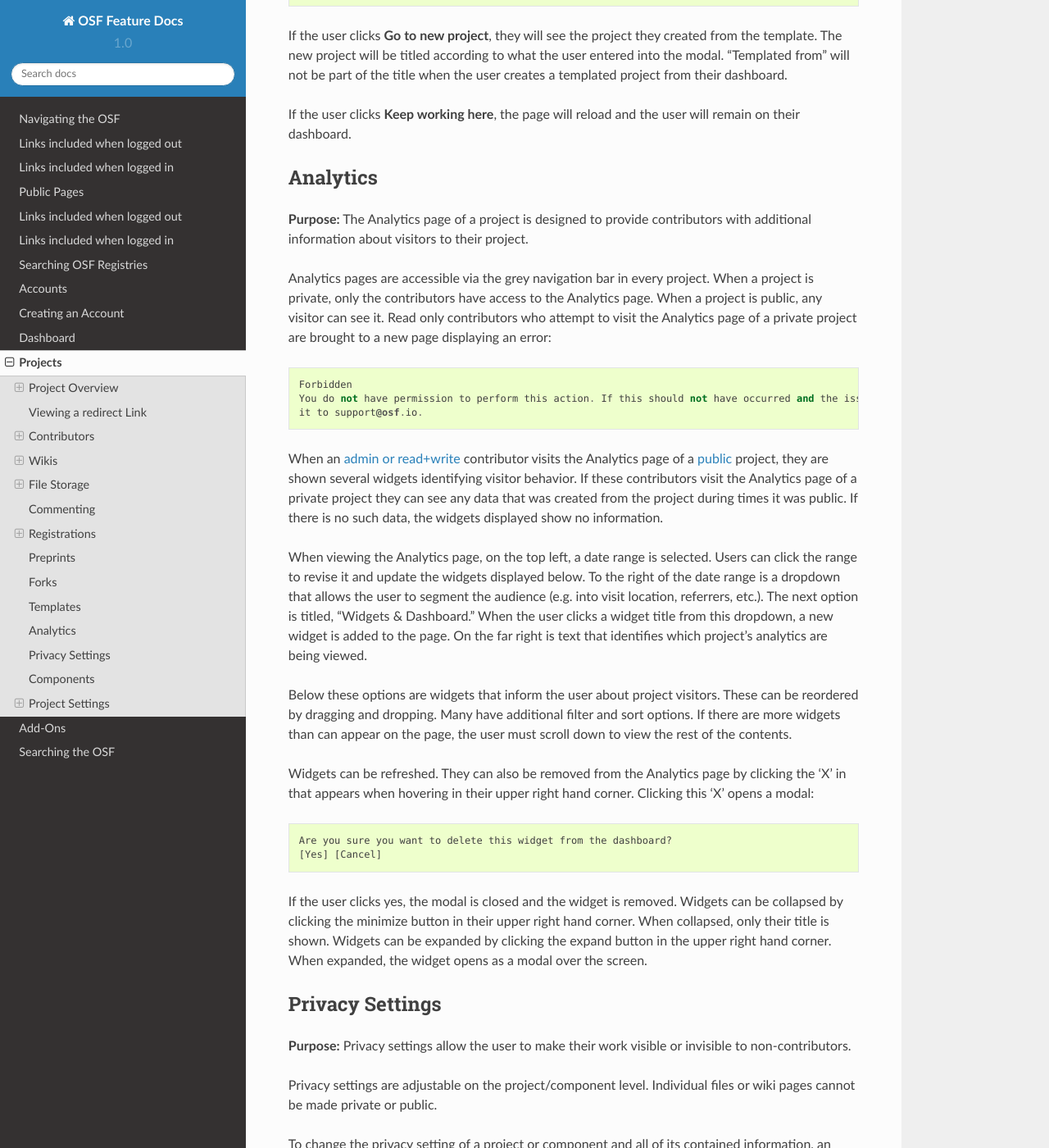
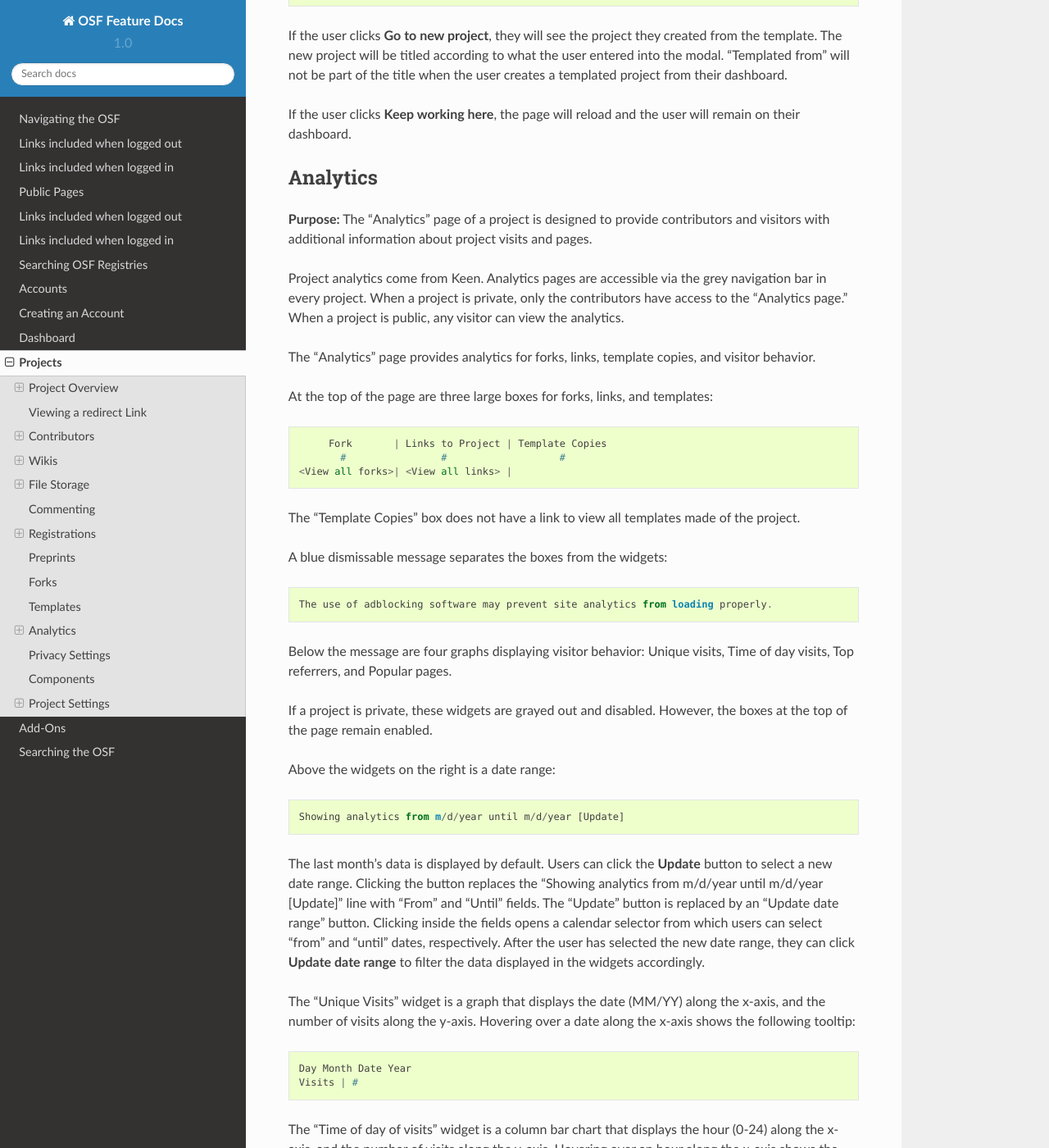
Before and after one commit to CenterForOpenScience/OSFDocs, a Sphinx documentation site: the page built from docs/projects/projects_index.rst, in a window 1280 px wide and 1400 px high, scrolled down 58907 px. Shown: the whole window at 82% size. Built offline with Sphinx 7.4.7 and the Read the Docs theme 2.0.0, drawn with Linux system fonts in a browser that asks for light colours; some of the changed text lies outside the part shown.

Commit message:
moved forks, links, and templates to the Analytics page

```diff
--- a/docs/projects/analytics.rst
+++ b/docs/projects/analytics.rst
@@ -1,36 +1,129 @@
-**Purpose:** The Analytics page of a project is designed to provide contributors with additional information about visitors to their
-project.
+**Purpose:** The "Analytics" page of a project is designed to provide contributors and visitors with additional information about project visits and pages.
+
+Project analytics come from Keen. Analytics pages are accessible via the grey navigation bar in every project. When a project is private, only the contributors
+have access to the "Analytics page." When a project is public, any visitor can view the analytics.
+
+The "Analytics" page provides analytics for forks, links, template copies, and visitor behavior.
+
+At the top of the page are three large boxes for forks, links, and templates::
+
+       Fork       | Links to Project | Template Copies
+         #                #                   #
+  <View all forks>| <View all links> |
+
+The "Template Copies" box does not have a link to view all templates made of the project.
+
+A blue dismissable message separates the boxes from the widgets::
+
+    The use of adblocking software may prevent site analytics from loading properly.
+
+Below the message are four graphs displaying visitor behavior: Unique visits, Time of day visits, Top referrers, and Popular pages.
+
+If a project is private, these widgets are grayed out and disabled. However, the boxes at the top of the page
+remain enabled.
+
+Above the widgets on the right is a date range::
+
+    Showing analytics from m/d/year until m/d/year [Update]
+
+The last month's data is displayed by default. Users can click the **Update** button to select a new date range. Clicking the button replaces
+the "Showing analytics from m/d/year until m/d/year [Update]" line with "From" and "Until" fields. The "Update" button is replaced by an
+"Update date range" button. Clicking inside the fields opens a calendar selector from which users can select "from" and "until" dates, respectively.
+After the user has selected the new date range, they can click **Update date range** to filter the data displayed in the widgets accordingly.
+
+The "Unique Visits" widget is a graph that displays the date (MM/YY) along the x-axis, and the number of visits along the y-axis.
+Hovering over a date along the x-axis shows the following tooltip::
+
+    Day Month Date Year
+    Visits | #
+
+The "Time of day of visits" widget is a column bar chart that displays the hour (0-24) along the x-axis, and the number of visits along the y-axis.
+Hovering over an hour along the x-axis shows the following tooltip::
+
+    Hour
+    Visits | #
+
+The "Top Referrers" widget is a pie chart that displays the top referrers to the project. A legend in the top right lists the color code next to its corresponding
+means of referral. Hovering over a section of the pie chart shows the following tooltip::
+
+    <referrer> | #
+
+The "Popular pages" widget is a horizontal bar chart that displays the number of visits along the x-axis, and the popular project pages along the y-axis.
+Hovering over a popular page along the y-axis shows the following tooltip::
+
+    <page or filename>
+    Visits | #
+
+.. _analytics_forks:
+
+Viewing forks
+-------------
+**Purpose**: The "Forks" page lists all forks that have been created from the orgininal project, and allows users to fork the project directly from the page.
+
+Clicking the **View all forks** link takes the user to the "Forks" page at <https://osf.io/GUID/forks/>.
+
+The "Forks" page lists all projects that have been forked from the original project. A blue "Back to Analytics" link is located
+at the top of the page for users to navigate back to the "Analytics" page. A green "New fork" button
+is located in the top right of the page. Clicking this button follows the same workflow as `Forking a project`_.
+
+If no forks have been created, the following message appears at the top of the page::
+
+    This project has no forks. A fork is a copy of a project that you can change without affecting the original project.
+
+Both public and private forks are displayed on this page. If a fork is private, no information is disclosed, and only the following message is listed::
+
+    Private Fork
+
+If a fork is public, the information is presented in the following format::
+
+    Fork of <project name> | Forked: YYYY-MM-DD hh:mm UTC
+    <author lastname>
+    # contributions
+
+When a fork is private, contributors on the fork can view it in the list on the "Forks" page.
+The fork is displayed as a public fork would be, with an addition of a "lock" symbol in front of it to indicate that it is private.
+
+When contributors on the fork view the fork from the list, an ellipsis will appear on the far right of the item,
+visible only to them. When clicked, a drop-down appears, giving contributors on the fork options to manage the
+fork directly from the "Forks" page. The ellipsis and behavior are the same as described in the :ref:`Component formatting section <component-format>`.
 
 
-Analytics pages are accessible via the grey navigation bar in every project. When a project is private, only the contributors
-have access to the Analytics page. When a project is public, any visitor can see it. Read only contributors who attempt
-to visit the Analytics page of a private project are brought to a new page displaying an error::
+.. _analytics_links:
 
-    Forbidden
-    You do not have permission to perform this action. If this should not have occurred and the issue persists, please report
-    it to support@osf.io.
+Viewing links
+-------------
+**Purpose**: The "Analytics" page shows how many and which projects link to the current project. This page does not display information regarding projects to which the current project links.
+
+Clicking the "View all links" link opens the following modal::
+
+    Links to this project
+    Title | Authors
+    [Close]
+
+The project titles are linked to the projects themselves so that the user can view the project linking to the current project.
 
 
-When an :ref:`admin or read+write <permissions>` contributor visits the Analytics page of a :ref:`public <privacy>` project,
-they are shown several widgets identifying visitor behavior. If these contributors visit the Analytics page of a private project
-they can see any data that was created from the project during times it was public. If there is no such data, the widgets
-displayed show no information.
+If a project linking to the current project is private, the private project is displayed as follows in the modal::
 
-When viewing the Analytics page, on the top left, a date range is selected. Users can click the range to revise it and update the
-widgets displayed below. To the right of the date range is a dropdown that allows the user to segment the audience (e.g. into visit
-location, referrers, etc.). The next option is titled, "Widgets & Dashboard." When the user clicks a widget title from this dropdown,
-a new widget is added to the page. On the far right is text that identifies which project's analytics are being viewed.
+    Title             | Authors
+    Private Component |  Private Author(s)
 
-Below these options are widgets that inform the user about project visitors. These can be reordered by dragging and dropping.
-Many have additional filter and sort options. If there are more widgets than can appear on the page, the user must scroll down
-to view the rest of the contents.
+The "Private Component" name in the "Title" column is not a link.
 
-Widgets can be refreshed. They can also be removed from the Analytics page by clicking the 'X' in that appears when hovering
-in their upper right hand corner. Clicking this 'X' opens a modal::
+If a project linking to the current project is public, the public project is displayed as follows in the modal::
 
-    Are you sure you want to delete this widget from the dashboard?
-    [Yes] [Cancel]
+  Title           | Authors
+  <project title> | <last name>
 
-If the user clicks yes, the modal is closed and the widget is removed. Widgets can be collapsed by clicking the minimize
-button in their upper right hand corner. When collapsed, only their title is shown. Widgets can be expanded by clicking the
-expand button in the upper right hand corner. When expanded, the widget opens as a modal over the screen.
+If there is more than contributor on the project, the first listed author's last name appears below the "Authors" column, followed by "et al."
+
+If the user of the private project is also a contributor on the current project, the user can view the project in the list as a regular public project.
+
+Clicking the **Close** button closes the modal.
+
+Viewing template copies
+-----------------------
+**Purpose**: This box shows users how many templates have been created based on the current project.
+
+The total number of templates that have been created based on the current project is listed in the "Template Copies" box.
+No links are included in this box.
```
